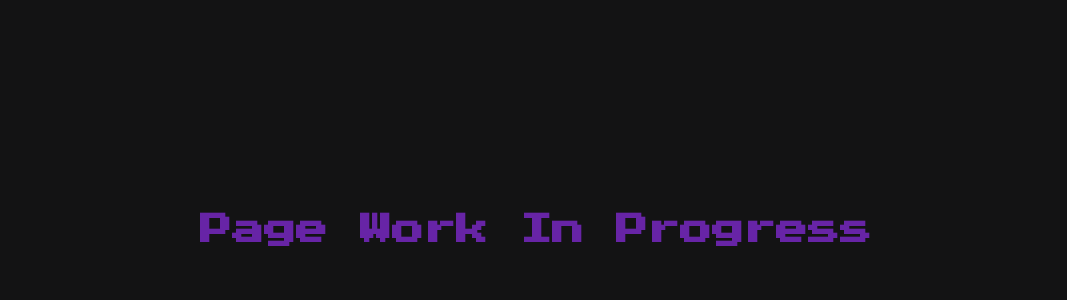
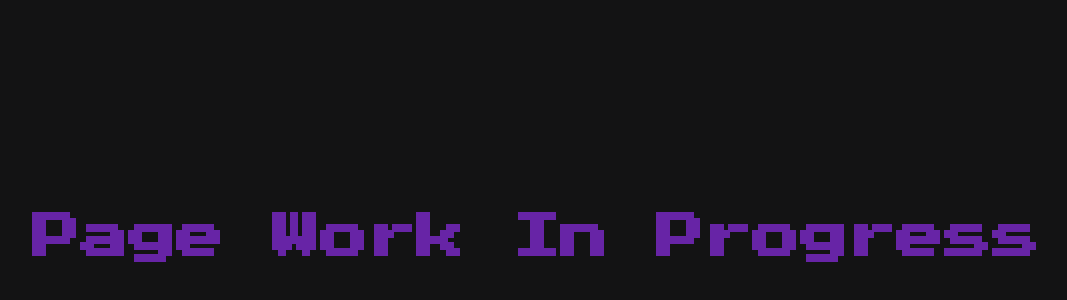
Before and after one commit to ItClaye/webpage, a plain HTML site: page index.html in a window 1280 px wide. Shown: the part 36-336 px from the top of the page, without its empty margins (104-1171 px from the left). Drawn offline with Linux system fonts and the light colour scheme.

Commit message:
cleaned up css
used imports

```diff
--- a/index.html
+++ b/index.html
@@ -4,9 +4,6 @@
     <meta charset="UTF-8">
     <meta name="viewport" content="width=device-width, initial-scale=1.0">
     <title>Document Title</title>
-    <link rel="preconnect" href="https://fonts.googleapis.com">
-    <link rel="preconnect" href="https://fonts.gstatic.com" crossorigin>
-    <link href="https://fonts.googleapis.com/css2?family=Press+Start+2P&display=swap" rel="stylesheet">
     <link rel="stylesheet" href="style.css">
 </head>
 <body>
--- a/style.css
+++ b/style.css
@@ -1,7 +1,8 @@
+@import url('https://fonts.googleapis.com/css2?family=Press+Start+2P&family=Silkscreen:wght@400;700&display=swap');
+
 body{
     font-family: "Press Start 2P", system-ui;
-    font-weight: 400;
-    font-style: normal;
+    font-size: 1.5rem;
     color: rgba(137, 43, 226, 0.712);
     background-color: #131314;
 }
```
